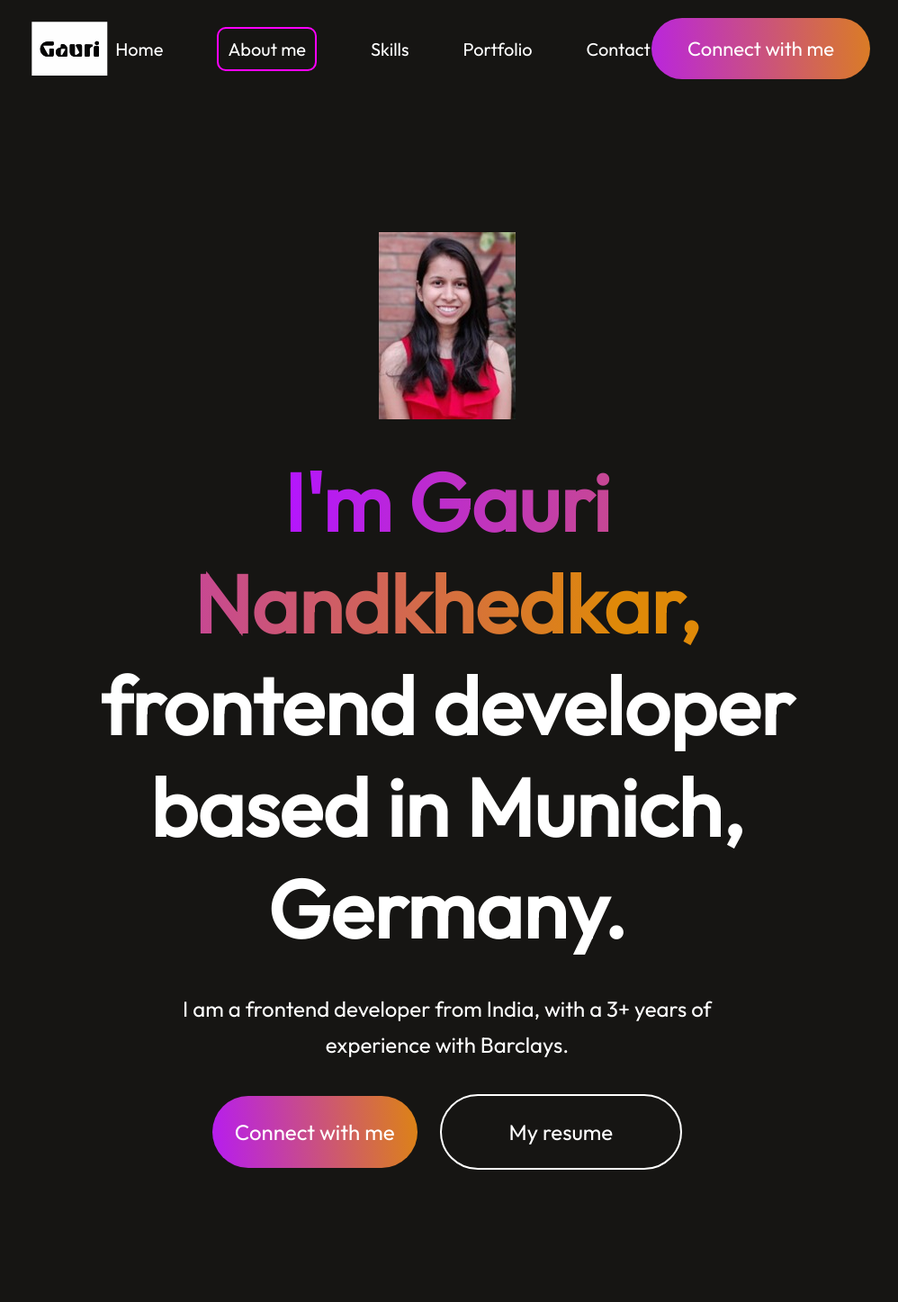
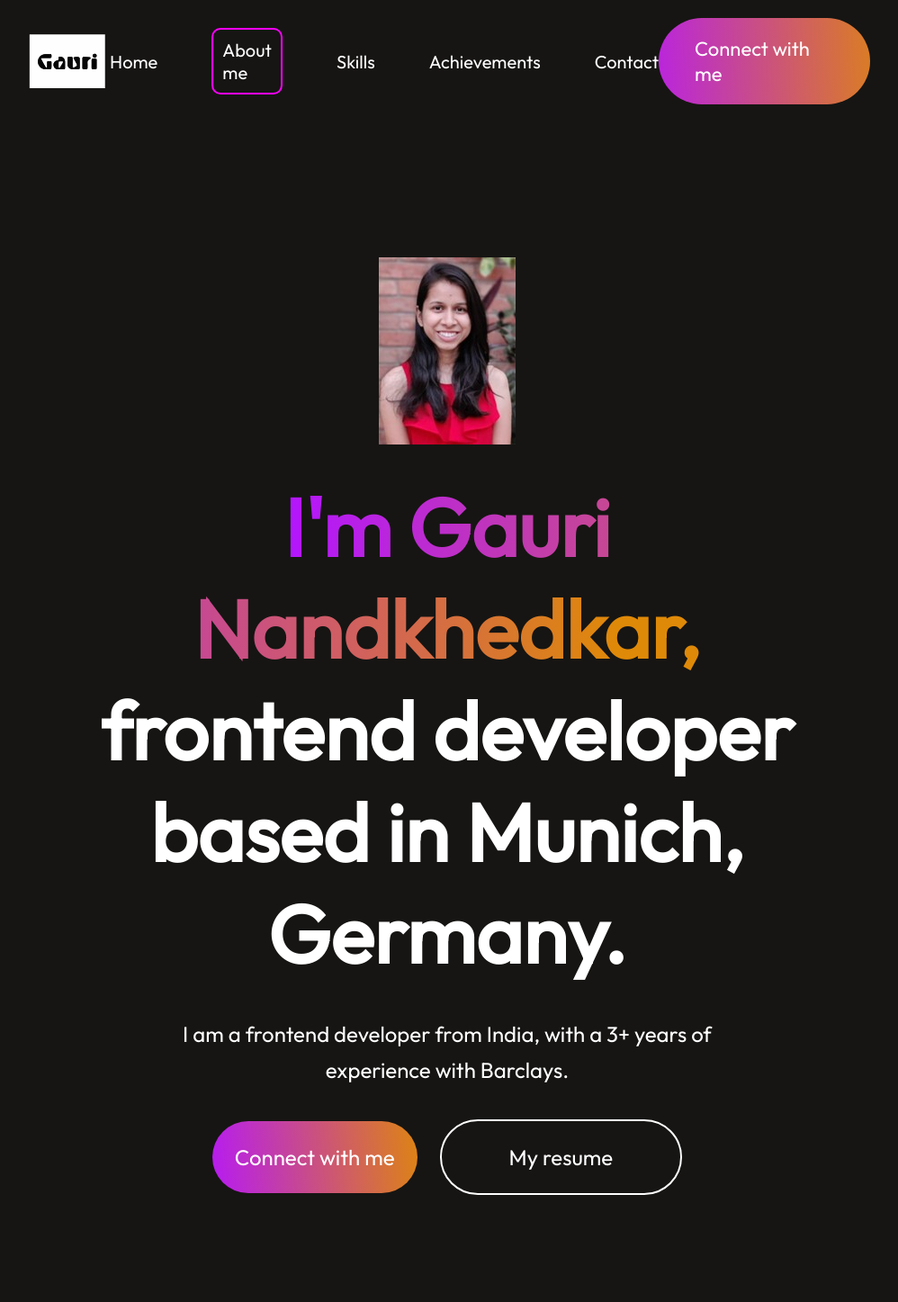
Before and after one commit to gnandkhedkar7/my-portfolio, a React (Vite) app: page / in a window 1280 px wide. Shown: the top 1447 px of the page at 90% size, without its empty margins (143-1141 px from the left). Built offline with nearby package versions, Linux system fonts and the light colour scheme.

Commit message:
feat: added download resume option

```diff
--- a/src/components/hero/Hero.css
+++ b/src/components/hero/Hero.css
@@ -51,6 +51,8 @@
     border-radius: 50px;
     border: 2px solid #FFF;
     cursor: pointer;
+     text-decoration: none;
+  color: white;
 }
 
 .hero-connect:hover{
--- a/src/components/hero/Hero.jsx
+++ b/src/components/hero/Hero.jsx
@@ -21,7 +21,7 @@ const Hero = () => {
             Connect with me
           </AnchorLink>
         </div>
-        <div className="hero-resume">My resume</div>
+        <a href="/Resume.pdf" download className="hero-resume">My resume</a>
       </div>
     </div>
   );
--- a/src/components/navbar/Navbar.jsx
+++ b/src/components/navbar/Navbar.jsx
@@ -65,7 +65,7 @@ const Navbar = () => {
             }}
             className={page === "projects" ? "nav-selected-page" : ""}
           >
-            Portfolio
+            Achievements
           </p>
           </AnchorLink>
         </li>
```
Also changed, not shown: 1 other file (tests, documents, lock files or other folders).
